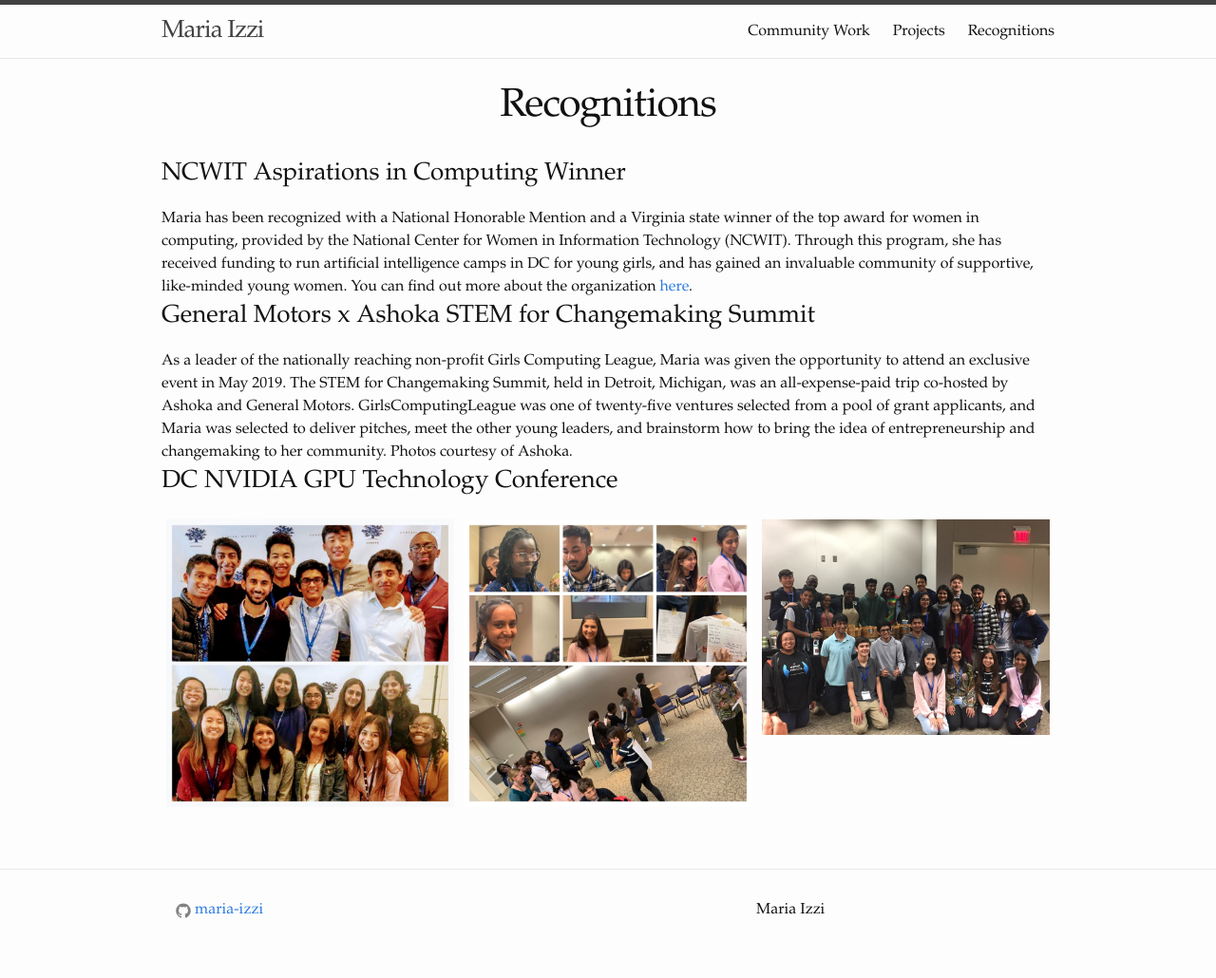
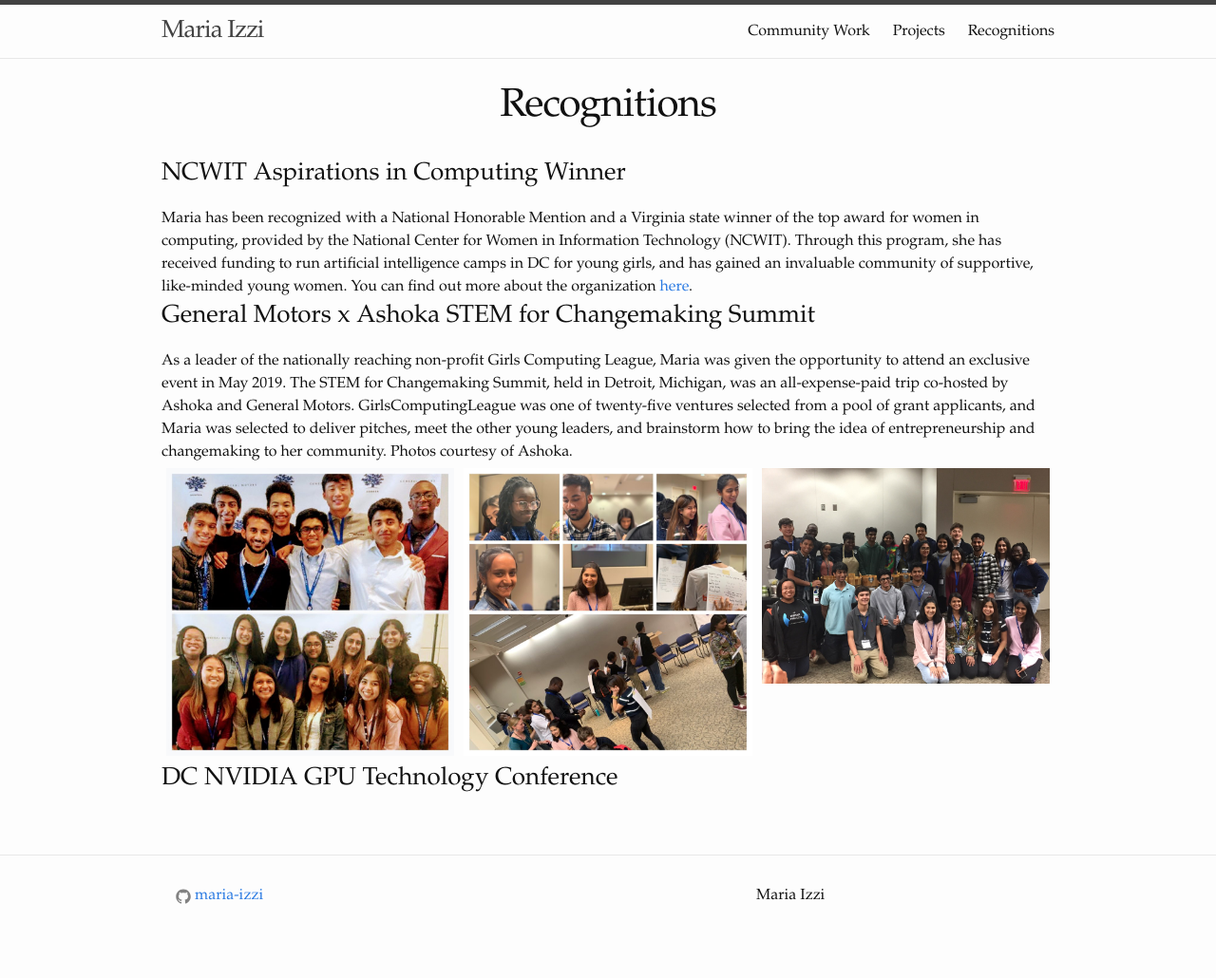
Before and after one commit to maria-izzi/maria-izzi.github.io, a Jekyll site: the page built from recognitions.html, in a window 1280 px wide. Shown: the whole page at 95% size. Built offline with Jekyll 4.4.1, drawn with Linux system fonts in a browser that asks for light colours.

Commit message:
Update recognitions.html

```diff
--- a/recognitions.html
+++ b/recognitions.html
@@ -12,9 +12,6 @@
 <head>
 As a leader of the nationally reaching non-profit Girls Computing League, Maria was given the opportunity to attend an exclusive event in May 2019. The STEM for Changemaking Summit, held in Detroit, Michigan, was an all-expense-paid trip co-hosted by Ashoka and General Motors. GirlsComputingLeague was one of twenty-five ventures selected from a pool of grant applicants, and Maria was selected to deliver pitches, meet the other young leaders, and brainstorm how to bring the idea of entrepreneurship and changemaking to her community. Photos courtesy of Ashoka.
 </head>
-<h3> DC NVIDIA GPU Technology Conference </h3>
-<head>
-</head>
 
 <div class="row">
   <div class="column">
@@ -27,3 +24,8 @@
     <img src = "/assets/images/changemakingsummit/ashoka3.jpg" alt = "">
   </div>
 </div>
+
+
+<h3> DC NVIDIA GPU Technology Conference </h3>
+<head>
+</head>
```
